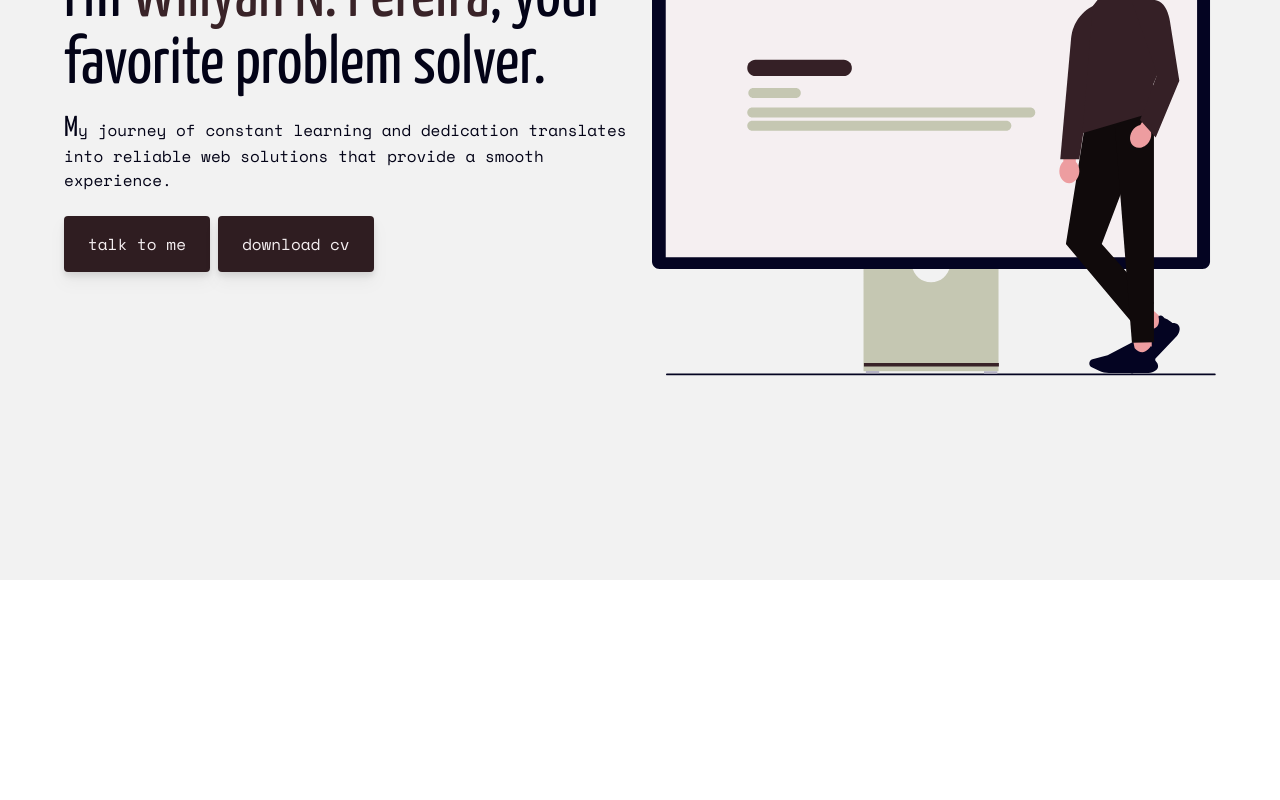
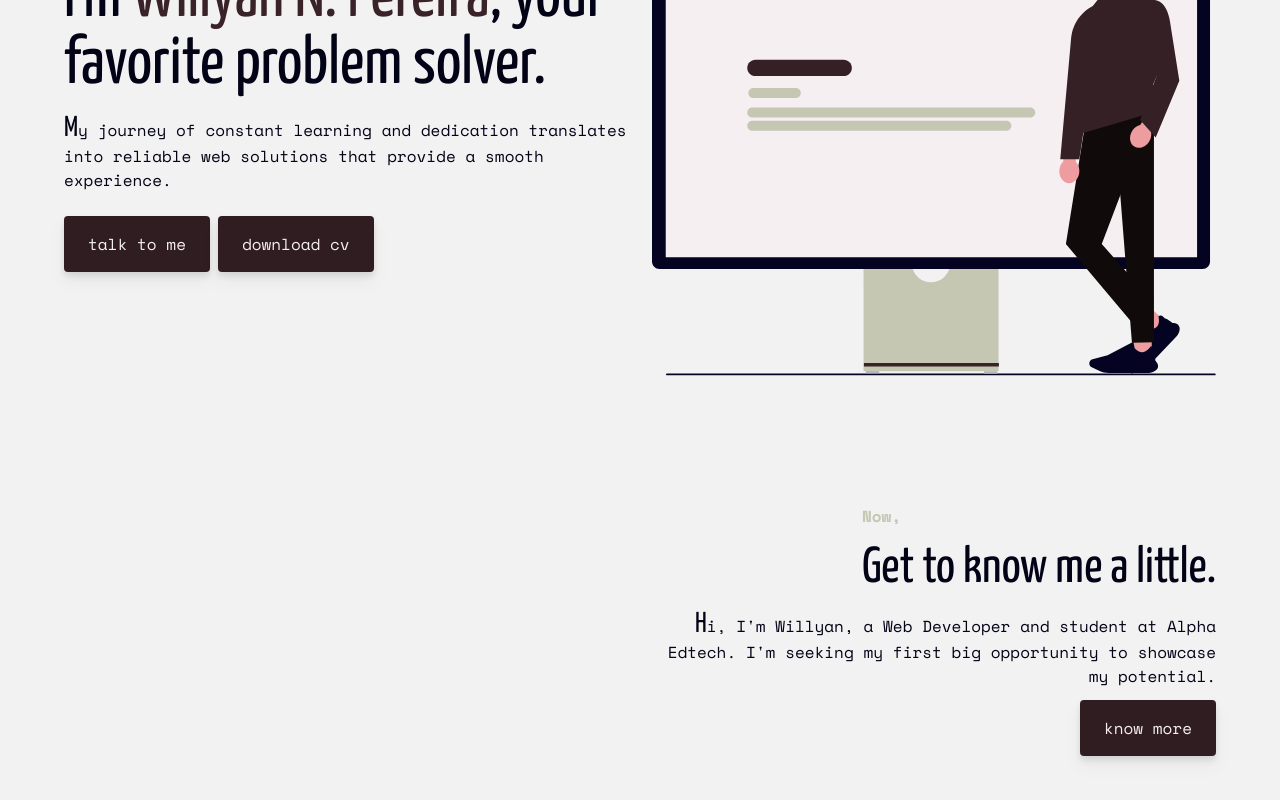
Before and after one commit to willy4nn/Portfolio_Willyan, a React (Vite) app: page / in a window 1280 px wide. Shown: the part 220-1020 px from the top of the page. Before the commit the page ends 800 px from the top, so only its background shows below. Built offline with nearby package versions, Linux system fonts and the light colour scheme.

Commit message:
feature: about me section

```diff
--- a/src/components/Button/Button.tsx
+++ b/src/components/Button/Button.tsx
@@ -5,7 +5,7 @@ interface ButtonProps {
 const Button: React.FC<ButtonProps> = (props) => {
   return (
     <button
-      className={`rounded bg-[#2F1D21] px-6 py-4 font-body text-button text-primary-10 drop-shadow-lg transition-all hover:bg-[#2b181e]`}
+      className={`w-fit rounded bg-[#2F1D21] px-6 py-4 font-body text-button text-primary-10 drop-shadow-lg transition-all hover:bg-[#2b181e]`}
     >
       {props.content}
     </button>
--- /dev/null
+++ b/src/routes/Home/AboutSection.tsx
@@ -0,0 +1,28 @@
+import Button from '../../components/Button/Button';
+
+const AboutSection = () => {
+  return (
+    <section className="px-4 py-12 md:px-8 md:py-16 lg:p-16">
+      <div className="flex flex-col gap-4 xl:items-end">
+        <div className="flex flex-col gap-4">
+          <span className="font-body text-body font-bold text-highlight-0">
+            Now,
+          </span>
+          <h2 className="font-title text-h2-major-third text-text-0 md:text-h2-perfect-fourth 2xl:text-h2-augmented-fourth">
+            Get to know me a little.
+          </h2>
+        </div>
+        <div className="flex flex-col gap-3 xl:items-end">
+          <p className="w-fit font-body text-body text-text-0 xl:w-1/2 xl:text-right">
+            <span className="font-title text-h1-major-second">H</span>i, I'm
+            Willyan, a Web Developer and student at Alpha Edtech. I'm seeking my
+            first big opportunity to showcase my potential.
+          </p>
+          <Button content="know more" />
+        </div>
+      </div>
+    </section>
+  );
+};
+
+export default AboutSection;
--- a/src/routes/Home/Home.tsx
+++ b/src/routes/Home/Home.tsx
@@ -1,9 +1,11 @@
+import AboutSection from './AboutSection';
 import MainSection from './MainSection';
 
 const Home = () => {
   return (
-    <div className="px-4 py-12 md:px-8 md:py-16 lg:p-16">
+    <div>
       <MainSection />
+      <AboutSection />
     </div>
   );
 };
--- a/src/routes/Home/MainSection.tsx
+++ b/src/routes/Home/MainSection.tsx
@@ -3,7 +3,7 @@ import websiteIllustration from '../../assets/images/website.svg';
 
 const MainSection = () => {
   return (
-    <section className="col-span-full flex gap-6">
+    <section className="col-span-full flex gap-6 px-4 py-12 md:px-8 md:py-16 lg:p-16">
       <div className="flex flex-1 flex-col gap-6">
         <div className="flex flex-col gap-4">
           <div className="flex flex-col gap-4">
--- a/tailwind.config.js
+++ b/tailwind.config.js
@@ -151,13 +151,13 @@ export default {
       body: ['Space Mono'],
       title: ['Yanone Kaffeesatz'],
     },
-        screens: {
-      'sm': '640px',
-      'md': '768px',
-      'lg': '1024px',
-      'xl': '1280px',
+    screens: {
+      sm: '640px',
+      md: '768px',
+      lg: '1024px',
+      xl: '1280px',
       '2xl': '1400px',
-    }
+    },
   },
   plugins: [],
 };
```
